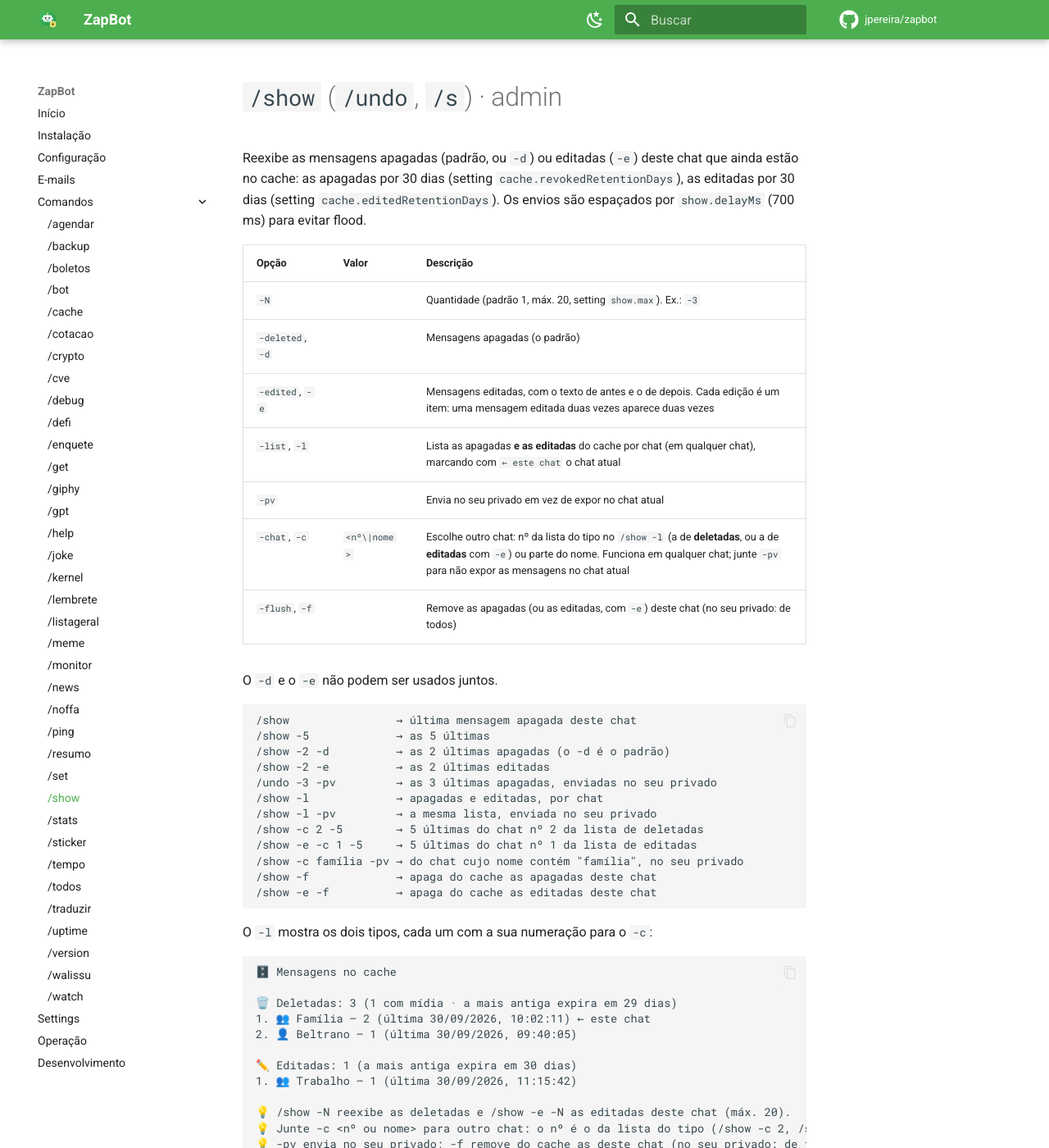
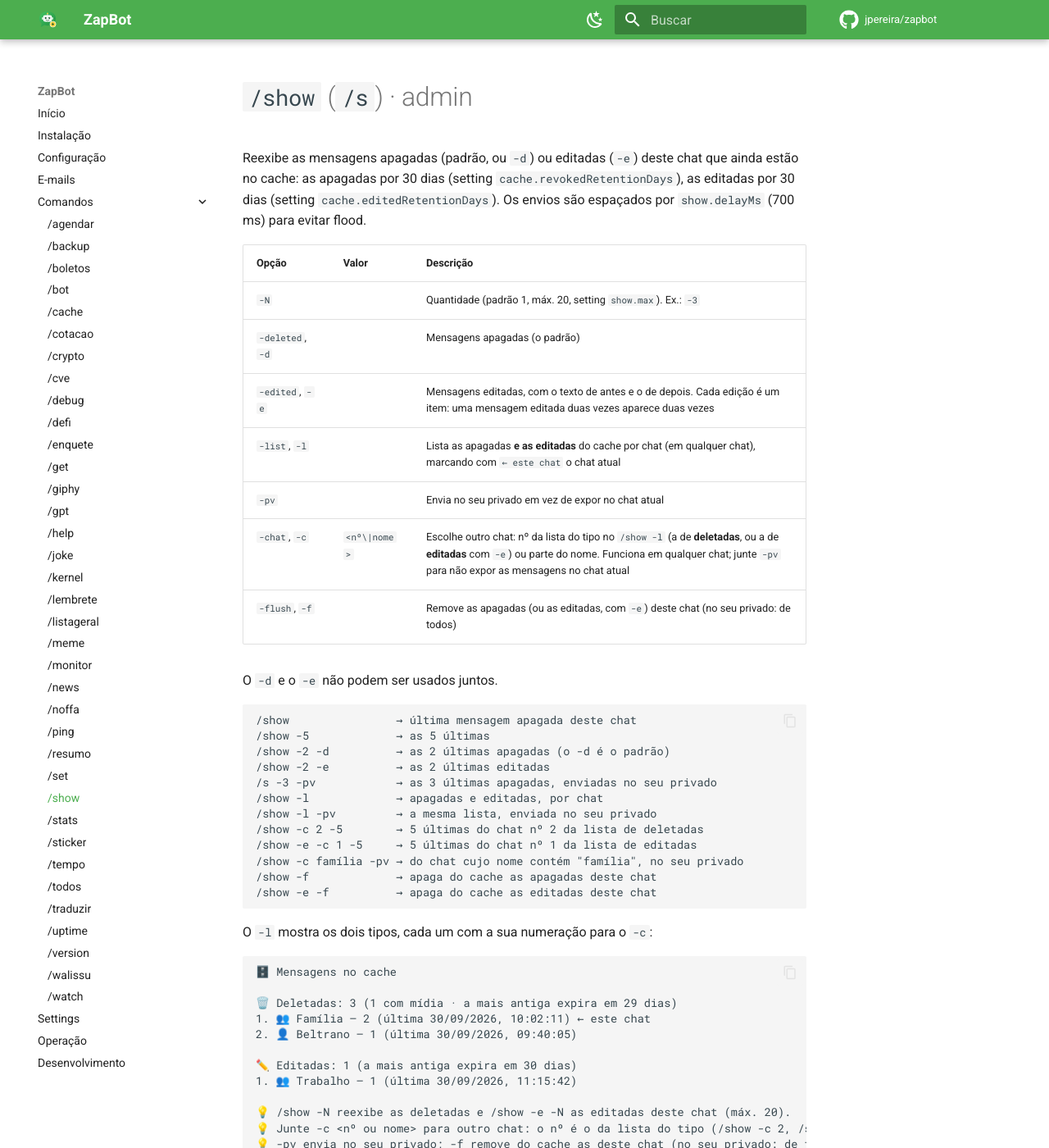
Before and after one commit to jpereira/zapbot, an MkDocs documentation site: the page built from docs/commands/show.md, in a window 1280 px wide and 1400 px high. Shown: the whole window at 82% size. Built offline with MkDocs 1.6.1 and Material for MkDocs 9.7.7, drawn with Linux system fonts in a browser that asks for light colours; comment, search, counter and statistics services are not loaded.

Commit message:
Remove the /undo alias from /show

```diff
--- a/docs/commands/show.md
+++ b/docs/commands/show.md
@@ -1,4 +1,4 @@
-# `/show` (`/undo`, `/s`) · admin
+# `/show` (`/s`) · admin
 
 Reexibe as mensagens apagadas (padrão, ou `-d`) ou editadas (`-e`) deste chat
 que ainda estão no cache: as apagadas por 30 dias (setting
@@ -23,7 +23,7 @@ O `-d` e o `-e` não podem ser usados juntos.
 /show -5             → as 5 últimas
 /show -2 -d          → as 2 últimas apagadas (o -d é o padrão)
 /show -2 -e          → as 2 últimas editadas
-/undo -3 -pv         → as 3 últimas apagadas, enviadas no seu privado
+/s -3 -pv            → as 3 últimas apagadas, enviadas no seu privado
 /show -l             → apagadas e editadas, por chat
 /show -l -pv         → a mesma lista, enviada no seu privado
 /show -c 2 -5        → 5 últimas do chat nº 2 da lista de deletadas
```
Also changed, not shown: README.md (+1 -1 lines), docs/commands/index.md (+1 -1 lines), 4 other files.
